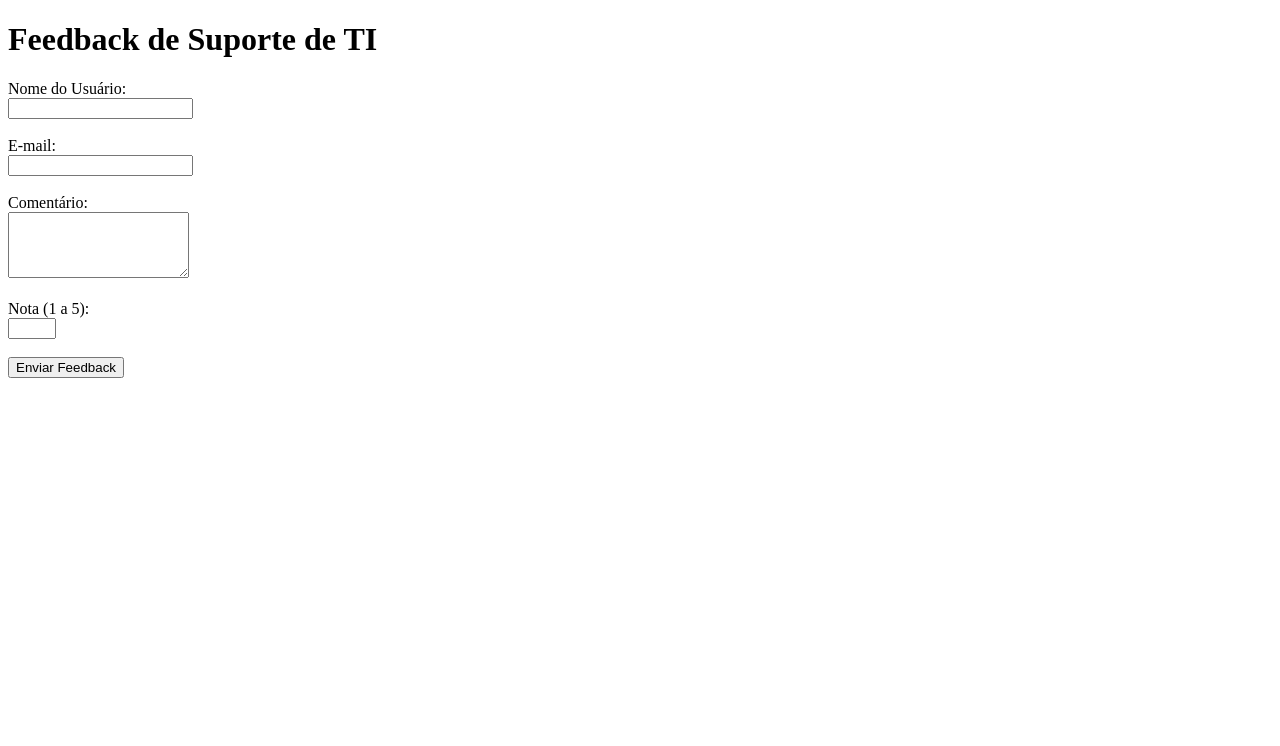
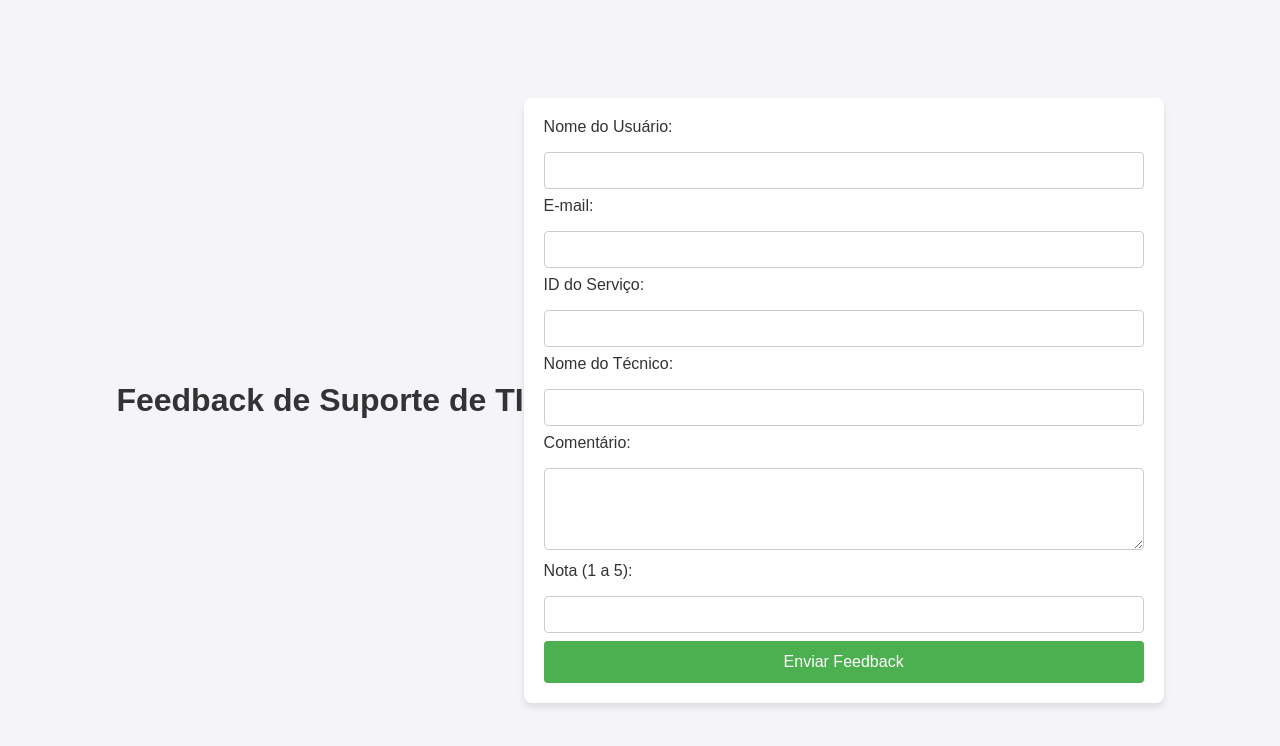
Before and after one commit to heloisagti/feedback-ti, a plain HTML site: page sistema-feedback-suporte/index.html in a window 1280 px wide. Drawn offline with Linux system fonts and the light colour scheme.

Commit message:
Adicionando CSS externo para estilizar a página

```diff
--- a/sistema-feedback-suporte/index.html
+++ b/sistema-feedback-suporte/index.html
@@ -4,23 +4,32 @@
   <meta charset="UTF-8">
   <meta name="viewport" content="width=device-width, initial-scale=1.0">
   <title>Feedback de Suporte de TI</title>
+
+  <!-- Link para o arquivo CSS -->
+  <link rel="stylesheet" href="styles.css">
 </head>
 <body>
   <h1>Feedback de Suporte de TI</h1>
 
   <!-- Formulário de feedback -->
-  <form action="https://script.google.com/macros/s/AKfycbwgtSVF0jd2Hv-gmAMR-TWVYxdsQ7kWE1mt2b5EZAxSg__x2q9bvOOzrLeCzWftKXkxbw/exec" method="POST">
-    <label for="name">Nome do Usuário:</label><br>
-    <input type="text" id="name" name="name" required><br><br>
+  <form action="https://script.google.com/macros/s/AKfycbzkBvcWac93yRlHDW579IBjj_0r4WRb6Qyqmk6a-sMds0S6BEUnpgWwLjJxa88YFQrf8g/exec" method="POST">
+    <label for="name">Nome do Usuário:</label>
+    <input type="text" id="name" name="name" required>
 
-    <label for="email">E-mail:</label><br>
-    <input type="email" id="email" name="email" required><br><br>
+    <label for="email">E-mail:</label>
+    <input type="email" id="email" name="email" required>
 
-    <label for="comments">Comentário:</label><br>
-    <textarea id="comments" name="comments" rows="4" required></textarea><br><br>
+    <label for="id_service">ID do Serviço:</label>
+    <input type="text" id="id_service" name="id_service" required>
 
-    <label for="rating">Nota (1 a 5):</label><br>
-    <input type="number" id="rating" name="rating" min="1" max="5" required><br><br>
+    <label for="technician">Nome do Técnico:</label>
+    <input type="text" id="technician" name="technician" required>
+
+    <label for="comments">Comentário:</label>
+    <textarea id="comments" name="comments" rows="4" required></textarea>
+
+    <label for="rating">Nota (1 a 5):</label>
+    <input type="number" id="rating" name="rating" min="1" max="5" required>
 
     <button type="submit">Enviar Feedback</button>
   </form>
--- /dev/null
+++ b/sistema-feedback-suporte/styles.css
@@ -0,0 +1,79 @@
+/* styles.css */
+
+/* Estilo geral da página */
+body {
+    font-family: Arial, sans-serif;
+    background-color: #f4f4f9;
+    display: flex;
+    justify-content: center;
+    align-items: center;
+    height: 100vh;
+    margin: 0;
+  }
+
+  /* Título principal */
+  h1 {
+    text-align: center;
+    color: #333;
+    font-size: 2rem;
+  }
+
+  /* Formulário */
+  form {
+    background-color: #fff;
+    padding: 20px;
+    border-radius: 8px;
+    box-shadow: 0 4px 6px rgba(0, 0, 0, 0.1);
+    width: 100%;
+    max-width: 600px;
+  }
+
+  /* Estilo para os rótulos */
+  label {
+    font-size: 1rem;
+    margin-bottom: 8px;
+    display: block;
+    color: #333;
+  }
+
+  /* Estilo para os inputs e textarea */
+  input, textarea {
+    width: 100%;
+    padding: 10px;
+    margin: 8px 0;
+    border: 1px solid #ccc;
+    border-radius: 4px;
+    box-sizing: border-box;
+  }
+
+  /* Estilo para o botão */
+  button {
+    background-color: #4CAF50;
+    color: white;
+    padding: 12px 20px;
+    border: none;
+    border-radius: 4px;
+    cursor: pointer;
+    font-size: 1rem;
+    width: 100%;
+  }
+
+  button:hover {
+    background-color: #45a049;
+  }
+
+  /* Responsividade para telas menores */
+  @media screen and (max-width: 600px) {
+    body {
+      padding: 10px;
+    }
+
+    h1 {
+      font-size: 1.5rem;
+    }
+
+    form {
+      width: 100%;
+      padding: 15px;
+    }
+  }
```
